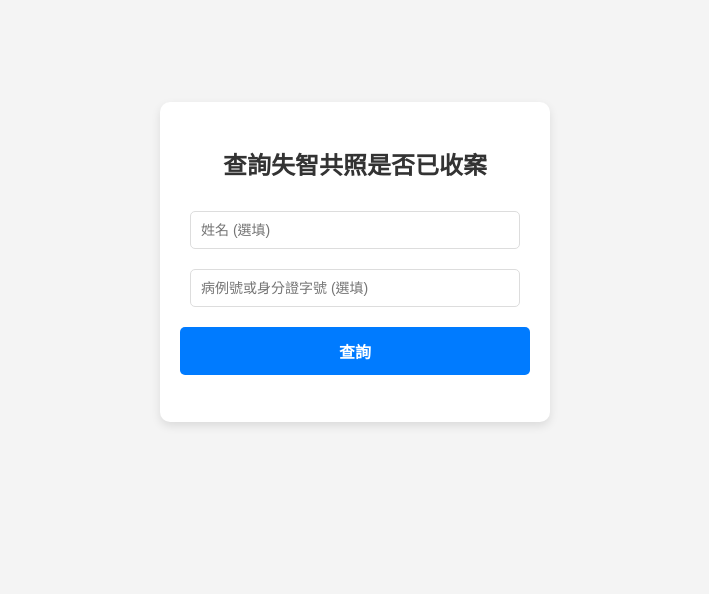
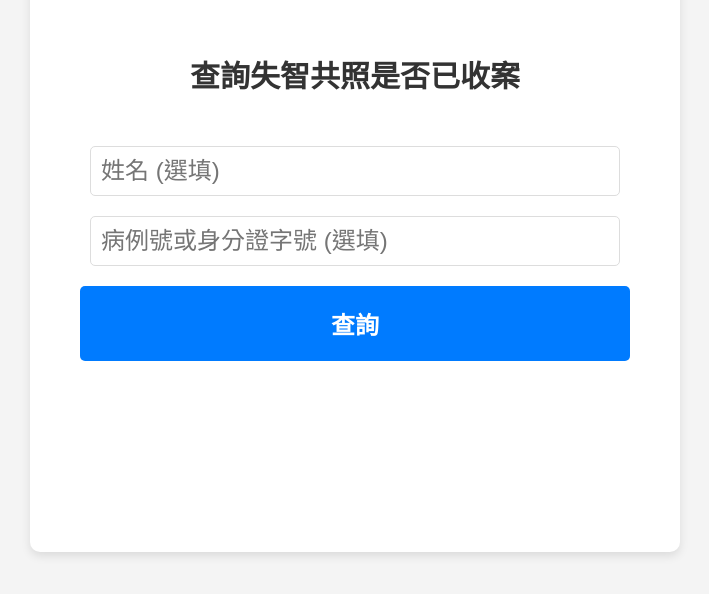
Before and after one commit to 91122209/KMUH51040, a website: page index.html in a window 1280 px wide. Shown: the part 138-732 px from the top of the page, without its empty margins (285-994 px from the left). Drawn offline with Linux system fonts and the light colour scheme.

Commit message:
Update index.html

```diff
--- a/index.html
+++ b/index.html
@@ -16,9 +16,9 @@
         }
 
         .window {
-            width: 350px;
-            height:280px;
-            padding: 20px;
+            width: 550px;
+            height:480px;
+            padding: 50px;
             border-radius: 10px;
             background-color: #fff;
             box-shadow: 0 4px 10px rgba(0, 0, 0, 0.1);
@@ -26,8 +26,8 @@
         }
 
         .window h3 {
-            font-size: 24px;
-            margin-bottom: 30px;
+            font-size: 30px;
+            margin-bottom: 50px;
             color: #333;
         }
 
@@ -35,7 +35,7 @@
             width: calc(100% - 20px);
             margin-bottom: 20px;
             padding: 10px;
-            font-size: 14px;
+            font-size: 24px;
             border: 1px solid #ddd;
             border-radius: 5px;
             box-sizing: border-box;
@@ -49,8 +49,8 @@
 
         .window button {
             width: 100%;
-            padding: 12px;
-            font-size: 16px;
+            padding: 20px;
+            font-size: 24px;
             font-weight: bold;
             color: white;
             background-color: #007BFF;
@@ -65,8 +65,8 @@
         }
 
         .result {
-            margin-top: 20px;
-            font-size: 16px;
+            margin-top: 30px;
+            font-size: 30px;
             font-weight: bold;
         }
 
```
